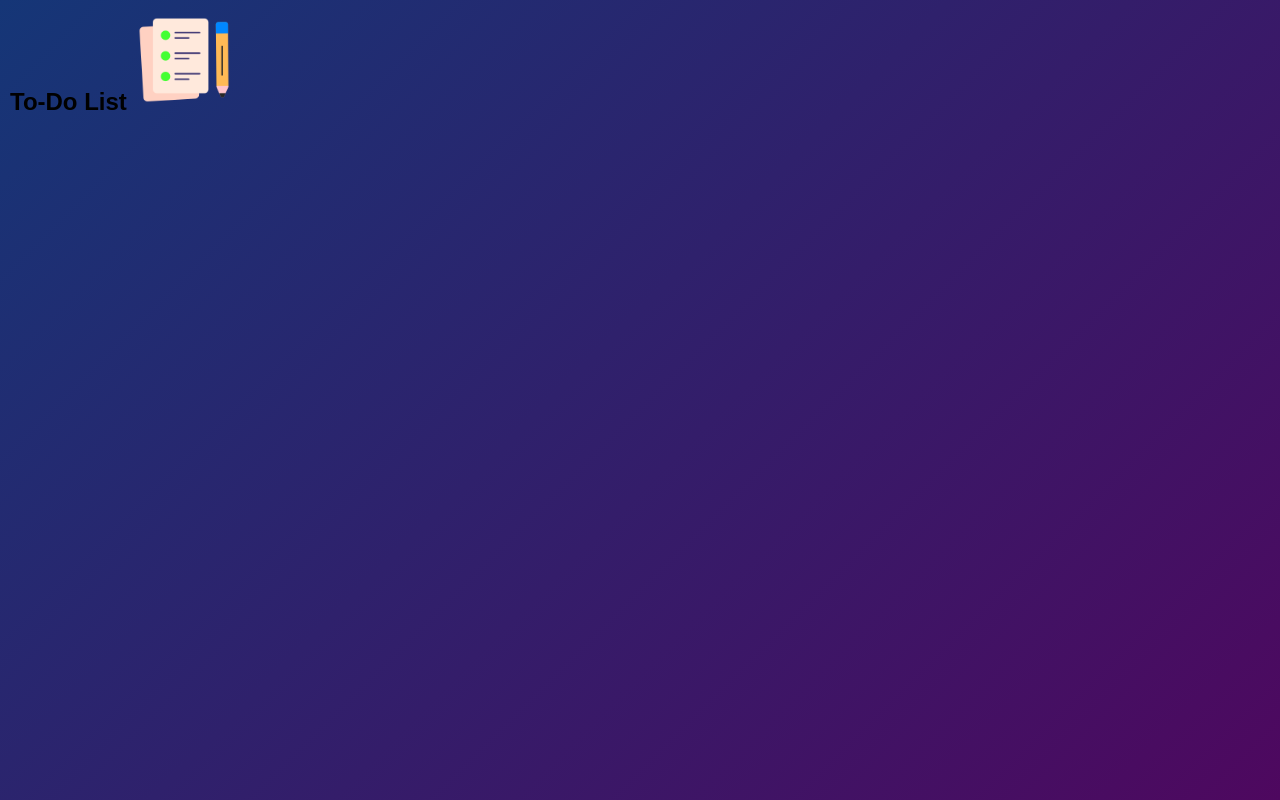
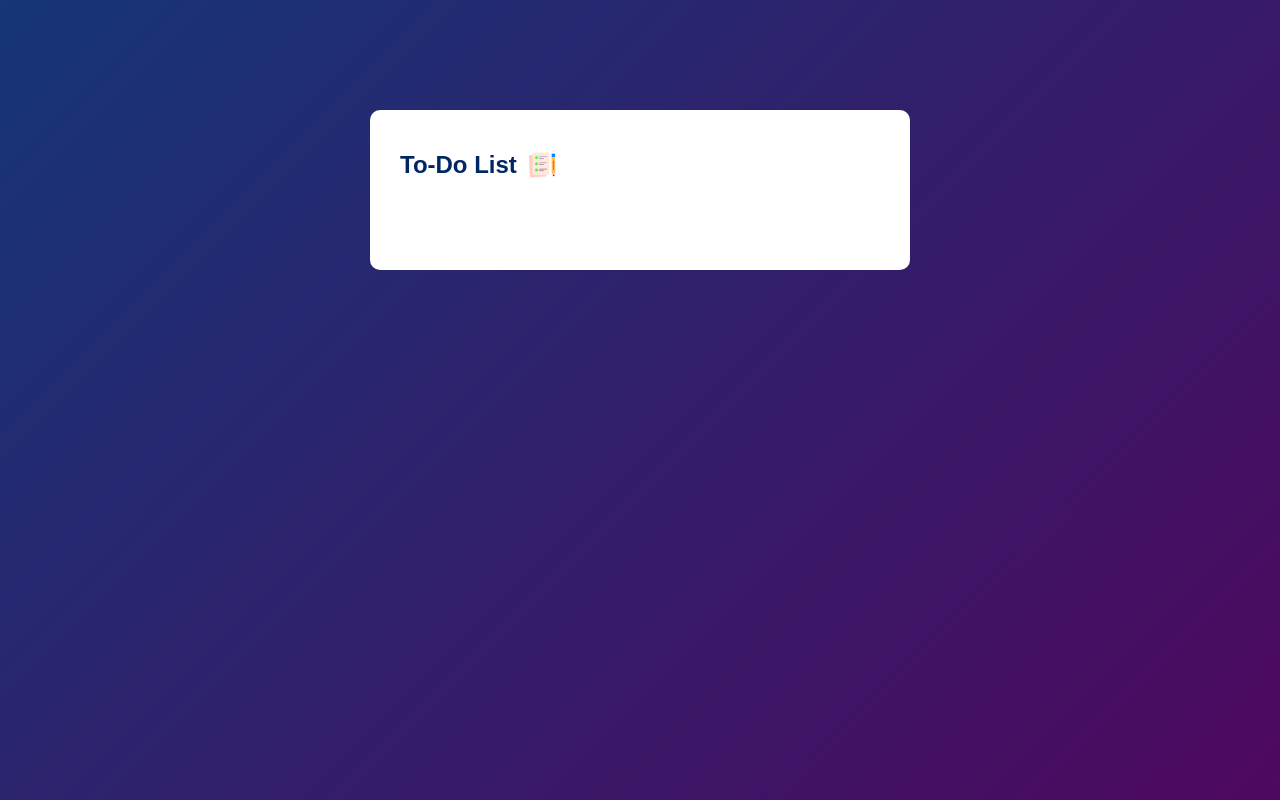
Before and after one commit to HassanEhsani/To-Do-List, a plain HTML site: page index.html in a window 1280 px wide. Drawn offline with Linux system fonts and the light colour scheme.

Commit message:
edit to do list in css

```diff
--- a/index.html
+++ b/index.html
@@ -9,7 +9,7 @@
 <body>
     <div class="container">
         <div class="todo-app">
-            <h2>To-Do List <img src="images/icon.png" alt=""></h2>
+            <h2>To-Do List <img src="images/icon.png" ></h2>
         </div>
     </div>
 </body>
--- a/style.css
+++ b/style.css
@@ -9,5 +9,23 @@
     height: 100vh;
     background: linear-gradient(135deg, #153677,#4e085f);
     padding: 10px;
+}
+.todo-app{
+    width: 100%;
+    max-width: 540px;
+    background: #fff;
+    margin: 100px auto 20px;
+    padding: 40px 30px 70px;
+    border-radius: 10px;
+}
 
+.todo-app h2{
+    color: #002765;
+    display: flex;
+    align-items: center;
+    margin-bottom: 20px;
 }
+.todo-app h2 img{
+    width: 30px;
+    margin-left: 10px;
+}
```
